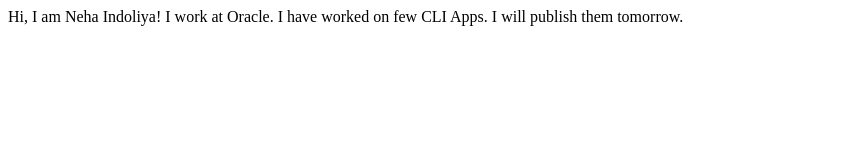
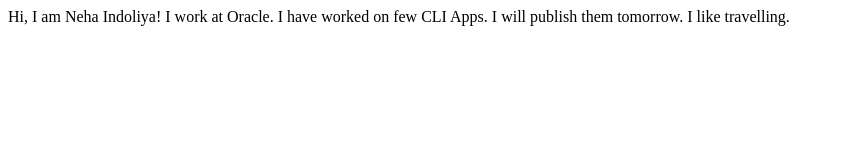
Before and after one commit to NehaIndoliya/Neha-Indoliya-site, a plain HTML site: page index.html in a window 1280 px wide. Shown: the whole page, without its empty margins (0-844 px from the left). Drawn offline with Linux system fonts and the light colour scheme.

Commit message:
update: hobbies

```diff
--- a/index.html
+++ b/index.html
@@ -10,5 +10,7 @@
     Hi, I am Neha Indoliya!
     I work at Oracle.
     I have worked on few CLI Apps. I will publish them tomorrow.
+
+    I like travelling.
 </body>
 </html>
```
